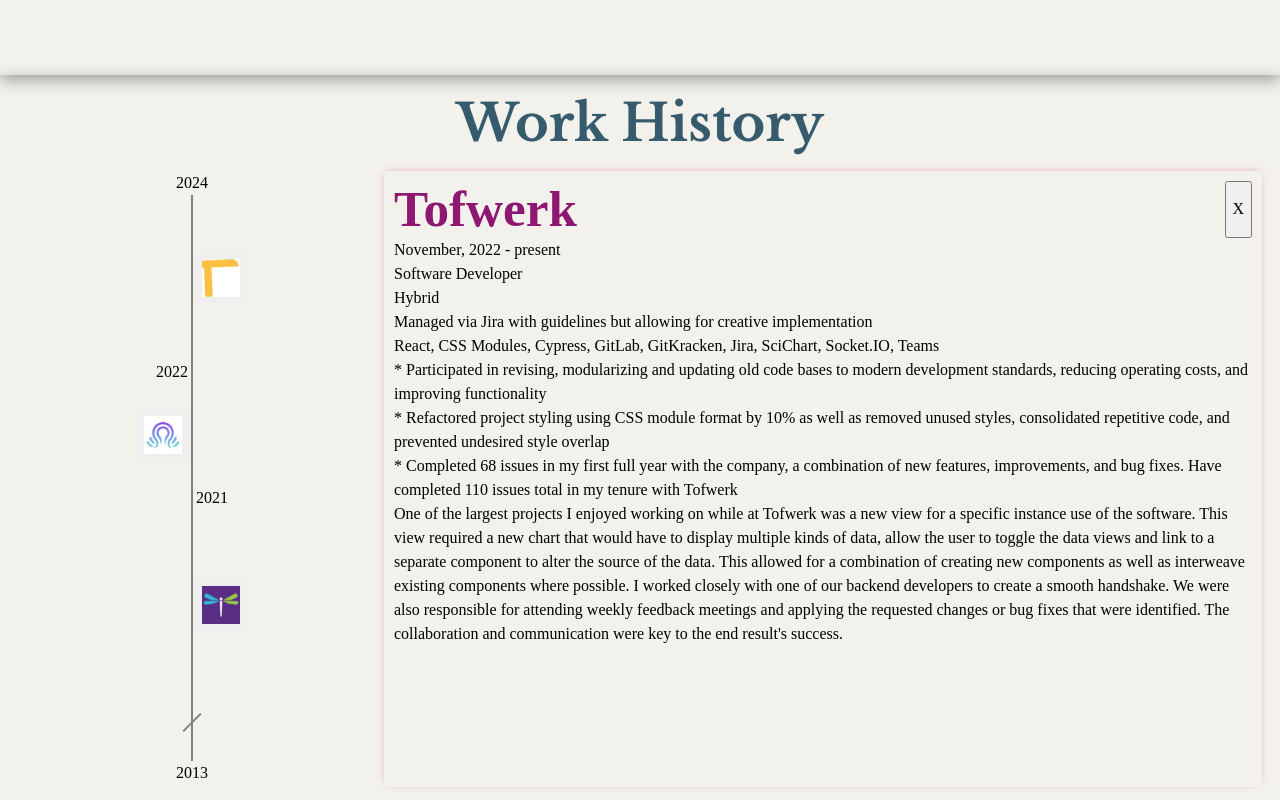
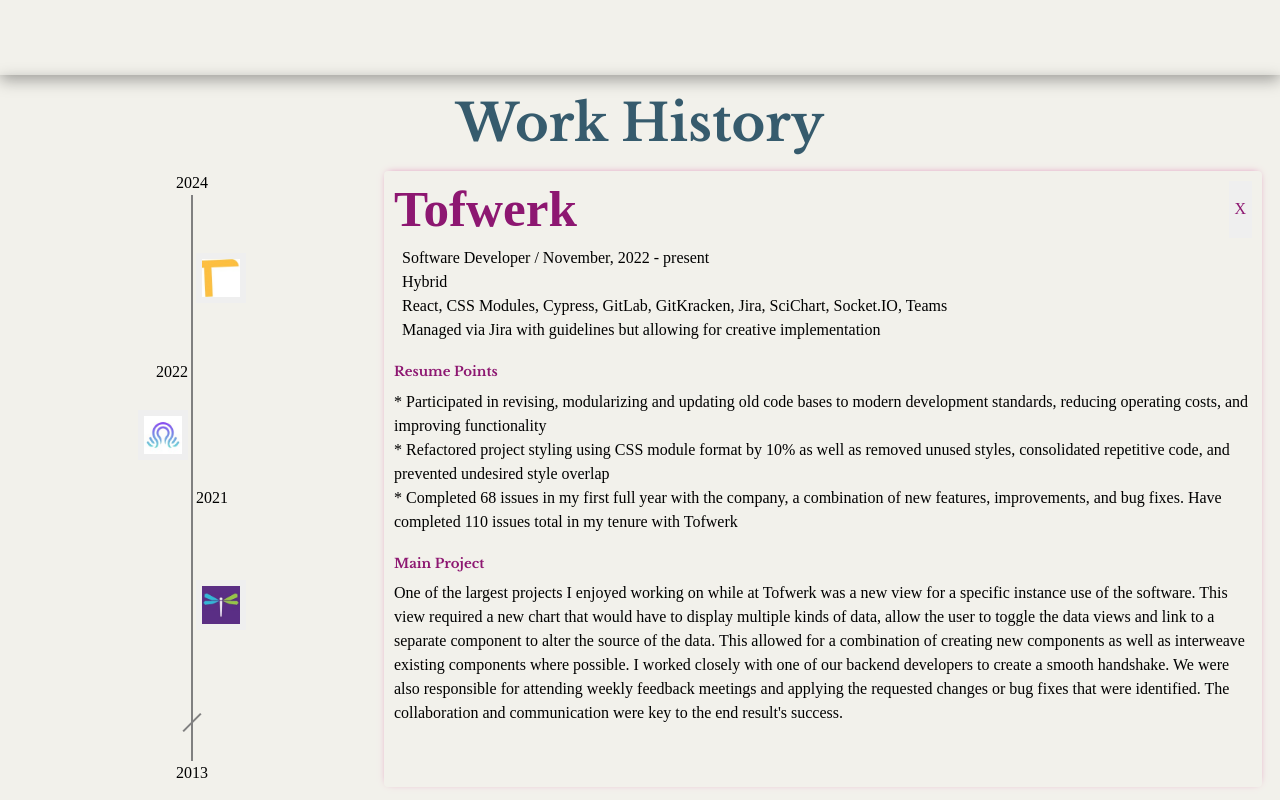
Before and after one commit to Meggs625/just_meg, a React (Vite) app: page / in a window 1280 px wide. Both pictures are taken after a click on the button 669 px from the left and 2528 px from the top of the page. Shown: the part 2250-3050 px from the top of the page. Built offline with nearby package versions, Linux system fonts and the light colour scheme.

Commit message:
Add some company details stylings

```diff
--- a/src/components/CompanyDetailsDisplay/CompanyDetailsDisplay.jsx
+++ b/src/components/CompanyDetailsDisplay/CompanyDetailsDisplay.jsx
@@ -1,5 +1,6 @@
 import React, { useMemo } from "react";
 import styles from "./CompanyDetailsDisplay.module.scss";
+import Title from "../Title/Title";
 
 export default function CompanyDetailsDisplay({
   selectedCompanyDetails,
@@ -19,22 +20,28 @@ export default function CompanyDetailsDisplay({
     <section className={styles.company_details_wrapper}>
       <header className={styles.company_details_header}>
         <h1 className={styles.company_title}>{mainDetails.company}</h1>
-        <button onClick={() => clearSelectedCompanyDetails()}>X</button>
+        <button
+          className={styles.close_btn}
+          onClick={() => clearSelectedCompanyDetails()}
+        >
+          X
+        </button>
       </header>
       <section>
-        <section>
-          <p>{`${mainDetails.startDate} - ${mainDetails.endDate}`}</p>
-          <p>{mainDetails.jobTitle}</p>
+        <section className={styles.initial_details_container}>
+          <p>{`${mainDetails.jobTitle} / ${mainDetails.startDate} - ${mainDetails.endDate}`}</p>
           <p>{otherDetails.workEnvironment}</p>
+          <p>{formattedTechStack}</p>
           <p>{otherDetails.tickets}</p>
-          <p>{formattedTechStack}</p>
         </section>
-        <section>
+        <section className={styles.resume_points_container}>
+          <Title variant={5}>Resume Points</Title>
           {otherExperiences.map((experience, idx) => (
             <p key={idx}>{`* ${experience}`}</p>
           ))}
         </section>
         <section>
+          <Title variant={5}>Main Project</Title>
           <p>{mainProject}</p>
         </section>
       </section>
--- a/src/components/CompanyDetailsDisplay/CompanyDetailsDisplay.module.scss
+++ b/src/components/CompanyDetailsDisplay/CompanyDetailsDisplay.module.scss
@@ -1,18 +1,38 @@
 .company_details_wrapper {
   width: 98%;
   height: 98%;
-  padding: 10px;
+  padding: 0px 10px;
   box-shadow: 0px -1px 8px -4px rgb(215, 79, 155);
   border-radius: 4px;
   overflow: auto;
+  position: relative;
 }
 
 .company_details_header {
   width: 100%;
   display: flex;
   justify-content: space-between;
+  position: sticky;
+  top: 0px;
+  background-color: rgb(242, 241, 235);
+  z-index: 2;
+  margin-top: 10px;
 }
 
 .company_title {
   color: rgb(141, 23, 113);
 }
+
+.close_btn {
+  border: none;
+  color: rgb(141, 23, 113);
+}
+
+.initial_details_container {
+  padding: 8px;
+  margin-bottom: 12px;
+}
+
+.resume_points_container {
+  margin-bottom: 20px;
+}
--- a/src/components/Title/Title.module.scss
+++ b/src/components/Title/Title.module.scss
@@ -1,6 +1,13 @@
-@use '../../styles/base';
+@use "../../styles/base";
 
 .heading1 {
-    margin: 20px 0px;
-    font-family: "Libre Baskerville", serif;
-    color: base.$primary-font-color;}
+  margin: 20px 0px;
+  font-family: "Libre Baskerville", serif;
+  color: base.$primary-font-color;
+}
+
+.heading5 {
+  margin: 8px 0px;
+  font-family: "Libre Baskerville", serif;
+  color: rgb(141, 23, 113);
+}
```
